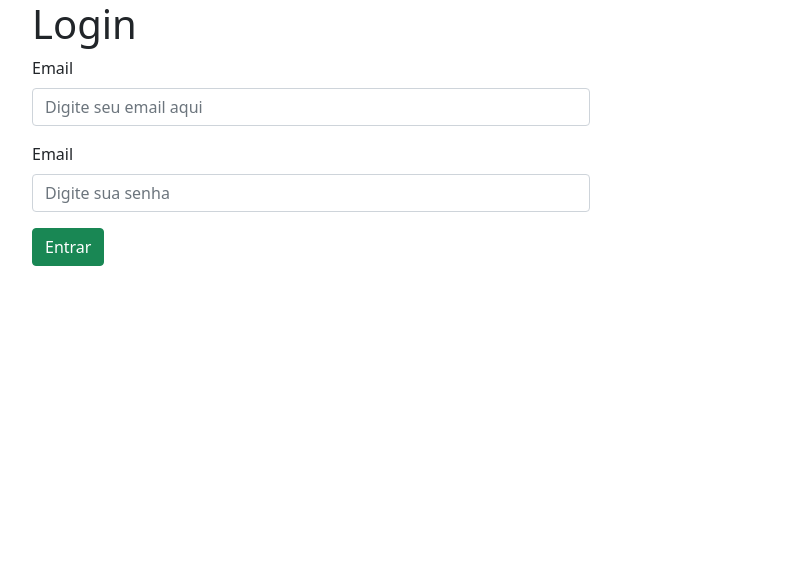
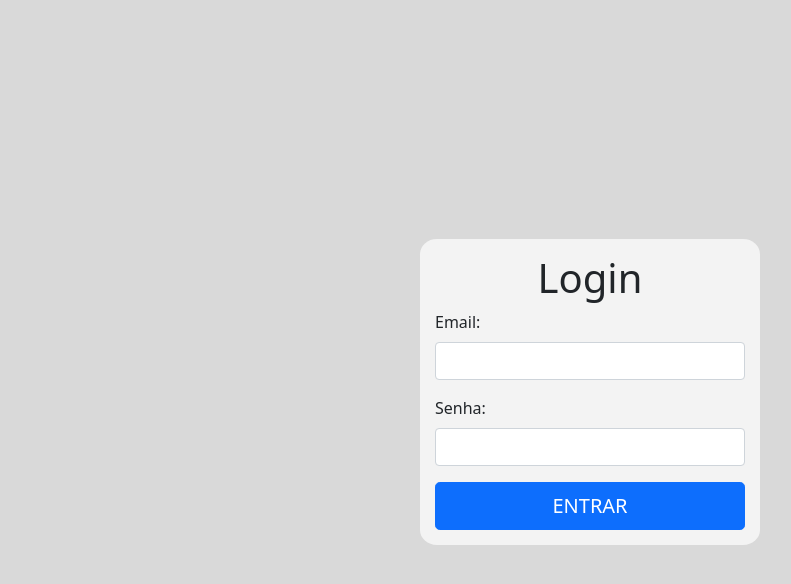
Before and after one commit to dhenycruz/teste-profranchise-nexjs, a Next.js app: page / in a window 1280 px wide. Shown: the top 584 px of the page, without its empty margins (50-841 px from the left). Built offline with nearby package versions, Linux system fonts and the light colour scheme.

Commit message:
layout finished login page.

```diff
--- /dev/null
+++ b/asserts/login.css
@@ -0,0 +1,16 @@
+.container-login {
+  align-items: center;
+  background-color: #d9d9d9;
+  display: flex;
+  flex-direction: column;
+  height: 100vh;
+  justify-content: center;
+  width: 100%;
+}
+.box-login {
+  background-color: rgb(255, 255, 255, 0.7);
+  border-radius: 5%;
+  height: auto;
+  padding: 15px;
+  width: 340px;
+}
--- /dev/null
+++ b/pages/_app.js
@@ -0,0 +1,7 @@
+import 'bootstrap/dist/css/bootstrap.min.css';
+import '../asserts/login.css';
+
+// This default export is required in a new `pages/_app.js` file.
+export default function MyApp({ Component, pageProps }) {
+  return <Component {...pageProps} />
+}
--- a/pages/index.js
+++ b/pages/index.js
@@ -1,47 +1,34 @@
-import 'bootstrap/dist/css/bootstrap.min.css';
 import Head from 'next/head';
-import Link from 'next/link';
-import React from 'react';
-import { Form, Col, FormGroup, Label, Input, Button, Container } from 'reactstrap';
+import React, { useEffect } from 'react';
+import { Form, Col, Row, FormGroup, Label, Input, Button} from 'reactstrap';
 
-const Login = () => (
-    <Container>
-      <Head>
-        <title>Login</title>
-      </Head>
-      <h1>Login</h1>
+const Login = () => {
+  useEffect(() => {
+    console.log('Testando...');
+  }, []);
+  return (
+    <div className='container-login'>
+      <div className='box-login d-flex flex-column bd-highlight mb-3'>
+        <h1 className='text-center'>Login</h1>
+
           <Form>
-        <Col md={6}>
             <FormGroup>
-            <Label for="email">
-              Email
+              <Label for="Email">
+                Email:
               </Label>
-            <Input
-              id="email"
-              name="email"
-              placeholder="Digite seu email aqui"
-              type="email"
-            />
+              <Input id="email"/>
             </FormGroup>
-        </Col>
-        <Col md={6}>
             <FormGroup>
-            <Label for="password">
-              Email
+              <Label>
+                Senha:
               </Label>
-            <Input
-              id="password"
-              name="password"
-              placeholder="Digite sua senha"
-              type="password"
-            />
+              <Input />
             </FormGroup>
-        </Col>
-        <Button color="success">
-          Entrar
-        </Button>
+            <Button block size="lg" color="primary" type="button">ENTRAR</Button>
           </Form>
-    </Container>
-);
+      </div>
+    </div>
+  )
+};
 
 export default Login;
```
Lines whose indentation alone changed are shown as unchanged.
